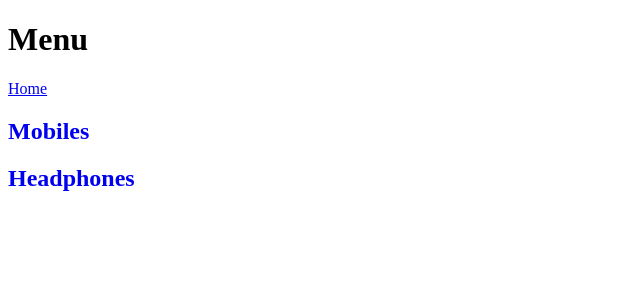
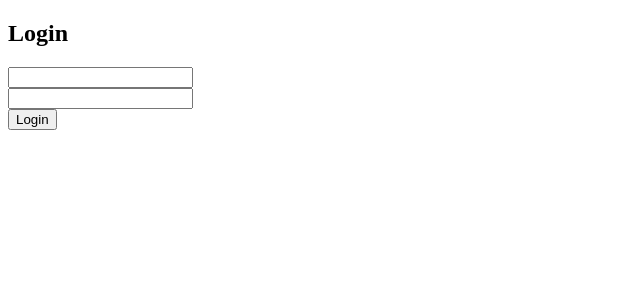
Before and after one commit to lucky7xx/React-All-Projects, a React (Create React App) app: page / in a window 1280 px wide. Shown: the top 300 px of the page, without its empty margins (0-640 px from the left). Built offline with nearby package versions, Linux system fonts and the light colour scheme.

Commit message:
useNavigate

```diff
--- /dev/null
+++ b/src/Route Hooks/Admin.js
@@ -0,0 +1,13 @@
+import React from "react";
+import { Link } from "react-router-dom";
+
+const Admin = () => {
+  return (
+    <div>
+      <h2>Welcome to admin dashboard!!!</h2>
+      <Link to={"/"}>Home</Link>
+    </div>
+  );
+};
+
+export default Admin;
--- /dev/null
+++ b/src/Route Hooks/App.js
@@ -0,0 +1,19 @@
+import React, { useState } from "react";
+import { Route, Routes, useNavigate } from "react-router-dom";
+import Admin from "./Admin";
+import Dashboard from "./Dashboard";
+import Login from "./Login";
+
+const App = () => {
+  return (
+    <div>
+      <Routes>
+        <Route path="/" element={<Login />} />
+        <Route path="admin" element={<Admin />} />
+        <Route path="dashboard" element={<Dashboard />} />
+      </Routes>
+    </div>
+  );
+};
+
+export default App;
--- /dev/null
+++ b/src/Route Hooks/Dashboard.js
@@ -0,0 +1,13 @@
+import React from "react";
+import { Link } from "react-router-dom";
+
+const Dashboard = () => {
+  return (
+    <div>
+      <h2>This is normal user dashboard !!!</h2>
+      <Link to={"/"}>Home</Link>
+    </div>
+  );
+};
+
+export default Dashboard;
--- /dev/null
+++ b/src/Route Hooks/Login.js
@@ -0,0 +1,47 @@
+import React, { useState } from "react";
+import { useNavigate } from "react-router-dom";
+
+const Login = () => {
+  const [userName, setUserName] = useState("");
+  const [password, setPassword] = useState("");
+
+  const navigate = useNavigate();
+
+  const handleClickLogin = () => {
+    if (!userName || !password) {
+      alert("Please enter username and password.");
+      return;
+    }
+
+    setTimeout(() => {
+      if (userName == "lucky" && password == "123") {
+        console.log("You're Admin man!");
+        navigate("/admin");
+      } else {
+        console.log("You're Normal man!");
+        navigate("/dashboard");
+      }
+    }, 1000);
+  };
+
+  return (
+    <div>
+      <h2>Login</h2>
+      <input
+        type="text"
+        value={userName}
+        onChange={(e) => setUserName(e.target.value)}
+      />
+      <br />
+      <input
+        type="password"
+        value={password}
+        onChange={(e) => setPassword(e.target.value)}
+      />
+      <br />
+      <button onClick={handleClickLogin}>Login</button>
+    </div>
+  );
+};
+
+export default Login;
--- a/src/index.js
+++ b/src/index.js
@@ -9,7 +9,8 @@ import { Route, BrowserRouter } from "react-router-dom";
 // import WeatherApp from "./WeatherApp/WeatherApp";
 // import Rating from "./Rating/Rating";
 // import App from "./Router/App";
-import App from "./NestedRouter/App";
+// import App from "./NestedRouter/App";
+import App from "./Route Hooks/App";
 
 const root = ReactDOM.createRoot(document.getElementById("root"));
 root.render(
```
